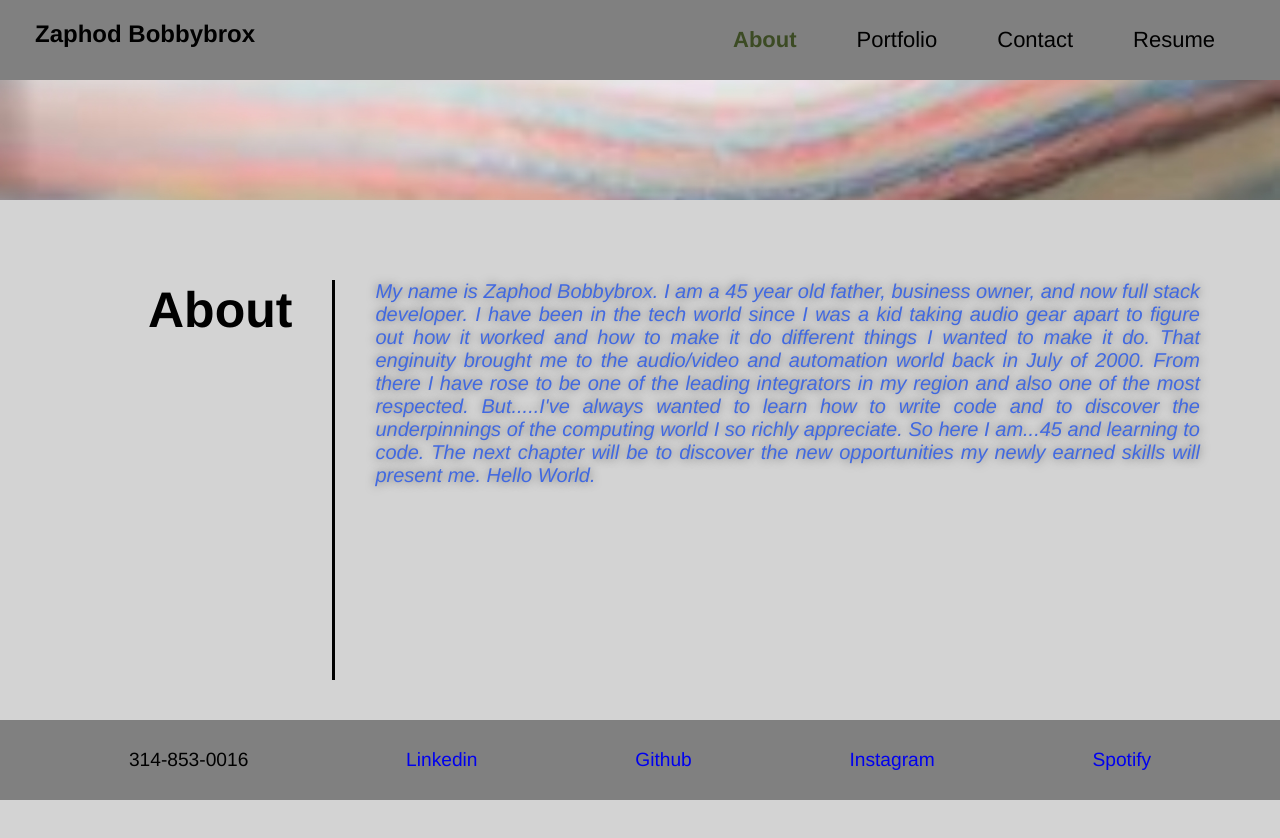
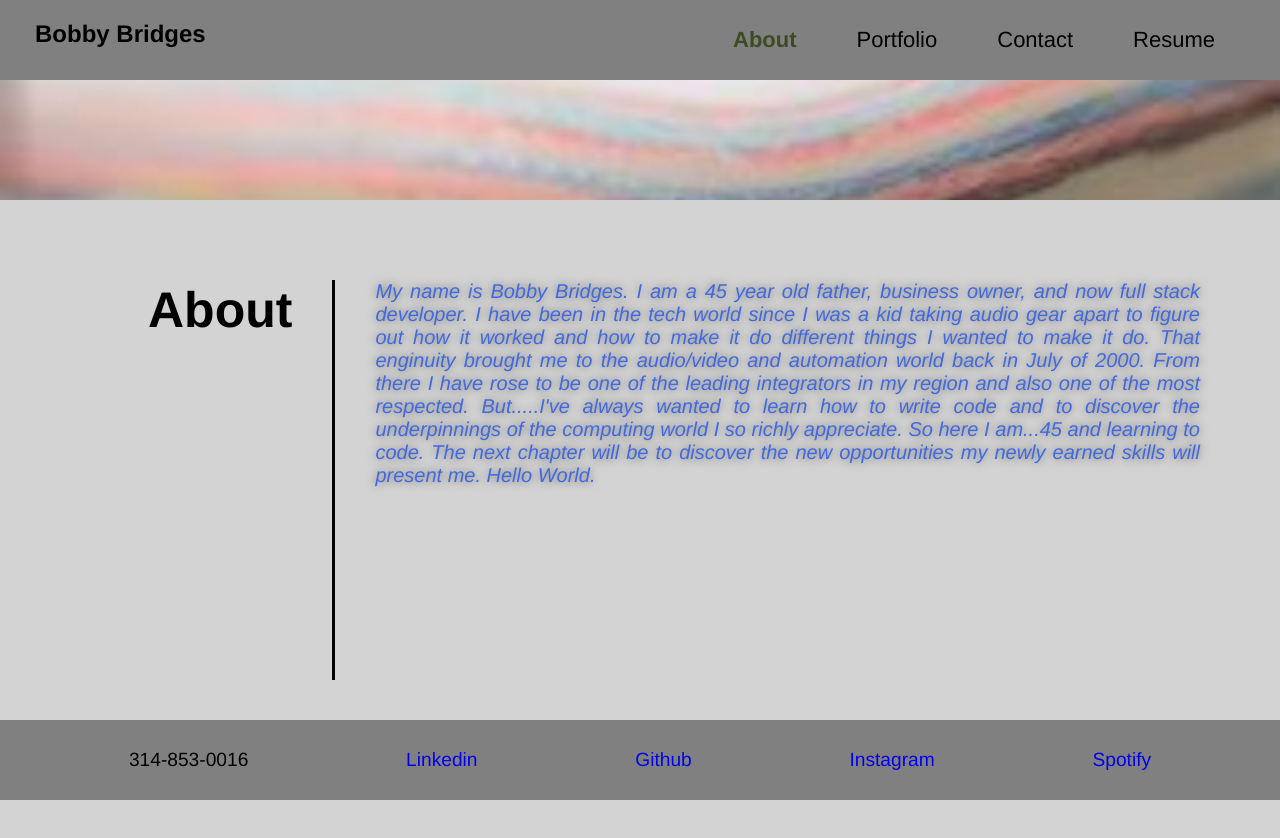
Before and after one commit to Zaphod1977/PortReactFolio, a React (Create React App) app: page / in a window 1280 px wide. Built offline with nearby package versions, Linux system fonts and the light colour scheme.

Commit message:
modest naming changes

```diff
--- a/public/index.html
+++ b/public/index.html
@@ -24,7 +24,7 @@
       work correctly both with client-side routing and a non-root public URL.
       Learn how to configure a non-root public URL by running `npm run build`.
     -->
-    <title>React App</title>
+    <title>Bridges Portfolio</title>
   </head>
   <body>
     <noscript>You need to enable JavaScript to run this app.</noscript>
--- a/src/components/About/index.js
+++ b/src/components/About/index.js
@@ -4,7 +4,7 @@ function About() {
     <section id="about" className="aboutme">
       <h2 id="about" className="aboutme-leftside">About</h2>
       <p className="aboutme-rightside">
-            My name is Zaphod Bobbybrox. I am a 45 year old father, business owner, and now full stack developer. I have
+            My name is Bobby Bridges. I am a 45 year old father, business owner, and now full stack developer. I have
             been in the tech world since I was a kid taking
             audio gear apart to figure out how it worked and how to make it do different things I wanted to make it do.
             That enginuity brought me to the audio/video and automation
--- a/src/components/Nav/index.js
+++ b/src/components/Nav/index.js
@@ -14,7 +14,7 @@ function Nav(props) {
     <header className="flex-row px-1">
       <h2>
         <a data-testid="link" href="/">
-          <span role="img" aria-label="camera"></span>Zaphod Bobbybrox
+          <span role="img" aria-label="camera"></span>Bobby Bridges
         </a>
       </h2>
       <nav>
```
